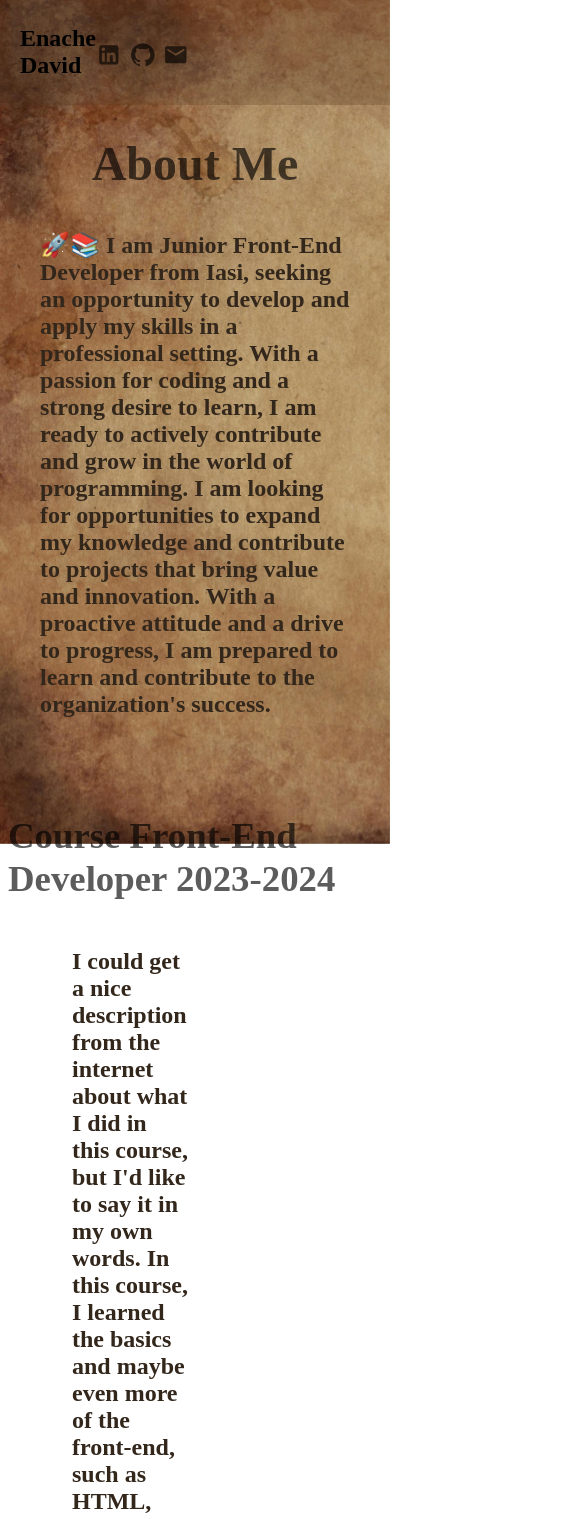
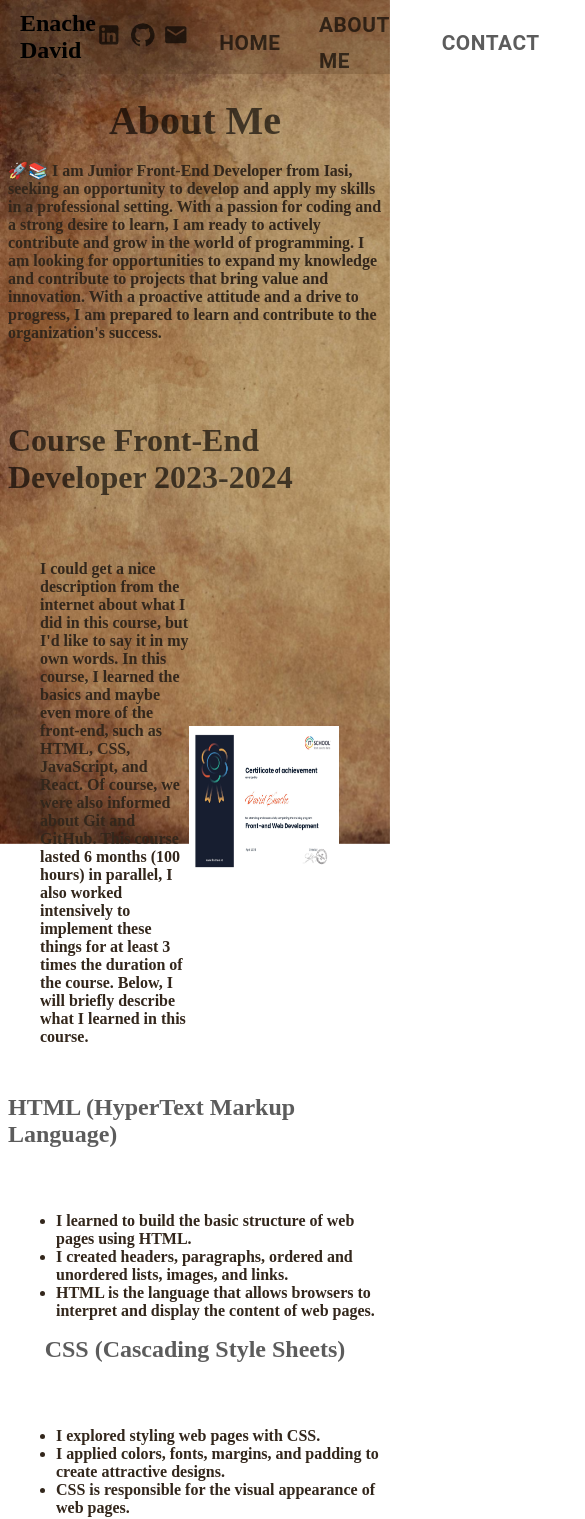
Before and after one commit to Enache213/Enache-David-CV, a React (Vite) app in the folder cv-project-react/: page /about in a window 390 px wide. Shown: the top 1519 px of the page, 585 px wide, since content can reach past the window. Built offline with nearby package versions, Linux system fonts and the light colour scheme.

Commit message:
work media querry 2

```diff
--- a/cv-project-react/src/components/Footer/Footer.jsx
+++ b/cv-project-react/src/components/Footer/Footer.jsx
@@ -1,8 +1,7 @@
-// import React from 'react';
-import styles from './Footer.module.scss'; // Fișierul de stilizare pentru footer
+
+import styles from './Footer.module.scss';
 import LinkedInIcon from '@mui/icons-material/LinkedIn';
 import GitHubIcon from '@mui/icons-material/GitHub';
-// import { Link } from 'react-router-dom';
 import EmailIcon from '@mui/icons-material/Email';
 
 function Footer() {
--- a/cv-project-react/src/components/Layout.module.scss
+++ b/cv-project-react/src/components/Layout.module.scss
@@ -8,12 +8,12 @@
     left: 0;
     width: 100%;
     height: 100%;
-    z-index: -1; // Plasează imaginea de fundal în spatele conținutului
+    z-index: -1;
     background-image: url('calea/catre/imaginea-de-fundal.jpg');
     background-size: cover;
     background-repeat: no-repeat;
 }
 
 .content {
-    z-index: 1; // Asigură că conținutul este plasat deasupra imaginii de fundal
+    z-index: 1;
 }
--- a/cv-project-react/src/components/NavBar/Home.jsx
+++ b/cv-project-react/src/components/NavBar/Home.jsx
@@ -1,4 +1,4 @@
-// import Footer from "../Footer/Footer";
+
 import HomePage from "../../pages/Home/HomePage";
 
 const Home = () => {
@@ -6,7 +6,6 @@ const Home = () => {
         <div>
 
             <HomePage></HomePage>
-            {/* <Footer></Footer> */}
         </div>
 
     )
--- a/cv-project-react/src/components/NavBar/NavBar.module.scss
+++ b/cv-project-react/src/components/NavBar/NavBar.module.scss
@@ -51,4 +51,27 @@
 
     }
   }
+  @media screen and (max-width: 768px) {
+    .navbar {
+      flex-direction: column;
+      align-items: stretch;
+    }
+
+    .socialIco {
+      margin-right: 0;
+      margin-bottom: 0.5rem;
+    }
+
+    .right {
+      width: 100%;
+      height: 1rem;
+      justify-content: center;
+      font-size: 0.4rem;
+    }
+
+    .buttonStyle {
+      margin: 0.5rem;
+      font-size:15px;
+    }
+  }
 }
--- a/cv-project-react/src/pages/Home/AboutMe.module.scss
+++ b/cv-project-react/src/pages/Home/AboutMe.module.scss
@@ -143,3 +143,69 @@ margin-top: 5rem;
 }
 }
 }
+@media screen and (max-width: 768px) {
+  .mainContainer {
+    margin-top: 2rem;
+
+    .aboutMeContainer {
+      .h2Title {
+        font-size: 2.5rem;
+      }
+
+      .contentStyle {
+        font-size: 1rem;
+        margin: 1rem 0;
+      }
+    }
+
+    .courseContainer {
+      .titleStyle {
+        font-size: 2rem;
+        margin-bottom: 1rem;
+      }
+      .courseSection{
+        .styleContent {
+        font-size: 1rem;
+        margin: 1rem 0;
+      }
+      }
+
+
+
+      .secondTitleStyle {
+        font-size: 1.5rem;
+        margin: 1rem 0;
+      }
+
+      .ulStyle {
+        .liStyle {
+          font-size: 1rem;
+          margin-left: 0.5rem;
+        }
+      }
+
+      .imageText {
+        font-size: 1rem;
+        padding: 5px;
+      }
+    }
+
+    .schoolStyle {
+      .titleSchoolStyle {
+        font-size: 2rem;
+        margin-bottom: 1rem;
+      }
+
+      .styleText {
+        font-size: 1rem;
+      }
+
+      .yearsStyle {
+        font-size: 1rem;
+        margin-left: 2rem;
+        position: relative;
+        left: 14rem;
+      }
+    }
+  }
+}
--- a/cv-project-react/src/pages/Home/AnimatedElement.module.scss
+++ b/cv-project-react/src/pages/Home/AnimatedElement.module.scss
@@ -1,8 +1,8 @@
 .animatedElement {
     color: rgb(75 58 41);
     position: absolute;
-    top: 45%; /* Așază elementul la jumătatea înălțimii paginii */
-    left: -100%; /* Așază elementul în afara ecranului la început */
+    top: 45%;
+    left: -100%;
     transform: translateY(-50%);
     opacity: 0;
     transition: opacity 0.5s, left 2s;
@@ -22,8 +22,6 @@
         width: 100%;
         height: 30vh;
         z-index: 100;
-
-        // background: black;
         background: linear-gradient(
 
             0deg,
@@ -54,8 +52,7 @@
             }
             .shadow {
                 transform: scale(1, -1);
-                color: rgb(110, 86, 61);;
-                // font-size: 2rem;
+                color: rgb(110, 86, 61);
                 transition: ease-in 5s, ease-out 5s;
             }
             &:hover {
@@ -87,4 +84,14 @@
             display: none;
           }
         }
+
+
       }
+      @media screen and (min-width: 769px) and (max-width: 1125px) {
+        .animatedElement{
+          .text{
+            font-size: 1.2rem;
+            margin-right: 5rem;
+          }
+        }
+      }
--- a/cv-project-react/src/pages/Home/AnimatedText.jsx
+++ b/cv-project-react/src/pages/Home/AnimatedText.jsx
@@ -3,7 +3,7 @@ import styles from './AnimatedText.module.scss';
 
 const AnimatedText = () => {
   const [text, setText] = useState('');
-  const sentences = ["I'm David and this is my cv"]; //i'm a junior front end developer
+  const sentences = ["I'm David and this is my cv"];
   const typingSpeed = 50; // Viteza de tastare în milisecunde
   const initialDelay = 1300; // Timpul de întârziere inițial în milisecunde
 
@@ -20,7 +20,6 @@ const AnimatedText = () => {
             setText(currentText);
             setTimeout(type, typingSpeed);
           } else {
-            // Afișăm întregul text după efectul de tipizare
             setText(currentSentence);
           }
         }
@@ -28,8 +27,6 @@ const AnimatedText = () => {
 
       type();
     }, initialDelay);
-
-    // Nu este necesar să curățăm timer-ul, deoarece textul nu va fi șters ulterior
 
   }, []);
 
--- a/cv-project-react/src/pages/Home/AnimatedText.module.scss
+++ b/cv-project-react/src/pages/Home/AnimatedText.module.scss
@@ -2,7 +2,7 @@
     position: relative;
     font-family: Arial, sans-serif;
     font-size: 1rem;
-    color: #333; // culoare textului
+    color: #333;
     margin-bottom: 10rem;
 
     .textEffect{
@@ -13,8 +13,6 @@
       font-size: 3rem;
       margin-left: 10rem;
       margin-top: -5rem;
-
-       // eliminăm marginile paragrafului pentru a evita spațiile inutile
     }
   }
   @media screen and (max-width: 768px) {
@@ -23,9 +21,22 @@
     }
 
     .typingContainer .textEffect {
-      font-size: 1rem;
+      position: relative;
+      bottom: 2rem;
+      font-size: 2rem;
       margin-left: 2rem;
       margin-top: -3rem;
       font-weight: bold;
     }
   }
+  @media screen and (max-width: 630px) {
+    .typingContainer .textEffect {
+      font-size: 14px;
+    }
+  }
+  @media screen and (min-width: 769px) and (max-width: 1125px) {
+    .typingContainer .textEffect  {
+      font-size: 24px;
+      margin-left: 5rem;
+    }
+  }
--- a/cv-project-react/src/pages/Home/ContactMe.module.scss
+++ b/cv-project-react/src/pages/Home/ContactMe.module.scss
@@ -1,14 +1,12 @@
 .mainContainer{
   height: 63vh;
   margin-top: 10rem;
-//   border: 2px solid black;
 
 .formStyle{
     font-size: 3rem;
     display: flex;
     align-items: center;
     justify-content: center;
-    // margin-bottom: 6rem;
     color: rgb(51, 39, 28)
 }
 .field{
--- a/cv-project-react/src/pages/Home/HomePage.module.scss
+++ b/cv-project-react/src/pages/Home/HomePage.module.scss
@@ -10,11 +10,7 @@
            margin-right: 5rem;
          margin-top: 4rem;
 
-
-
-
         .myImg {
-
             cursor: pointer;
             transition: 0.4s;
             user-select: none;
@@ -22,16 +18,7 @@
             position: relative;
             width: 18rem;
             height: 18rem;
-
             margin-top: 1rem;
-
-            &:hover {
-                filter: grayscale(0%);
-                transform: scale(1.05);
-                width: 20rem;
-                height: 20rem;
-
-            }
         }
     }
 
@@ -103,13 +90,13 @@
 @media only screen and (max-width: 768px) {
   .mainContainer {
     .imageContainer {
-      width: 10rem;
-      height: 10rem;
+      width: 8rem;
+      height: 8rem;
       margin-right: 2rem;
 
       .myImg {
-        width: 9rem;
-        height: 9rem;
+        width: 6rem;
+        height: 6rem;
       }
     }
 
```
Also changed, not shown: cv-project-react/src/components/Footer/Footer.module.scss (+1 -10 lines).
